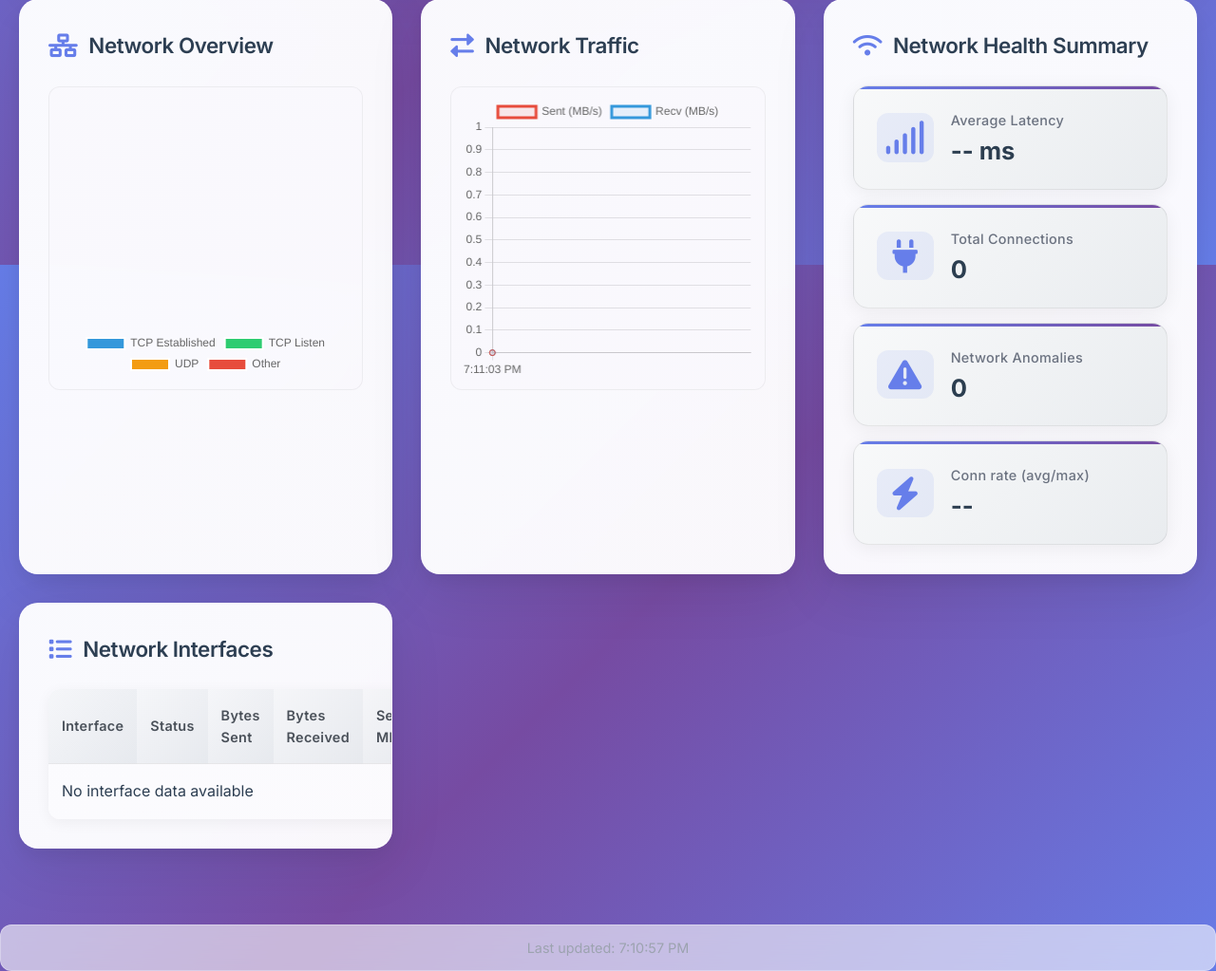
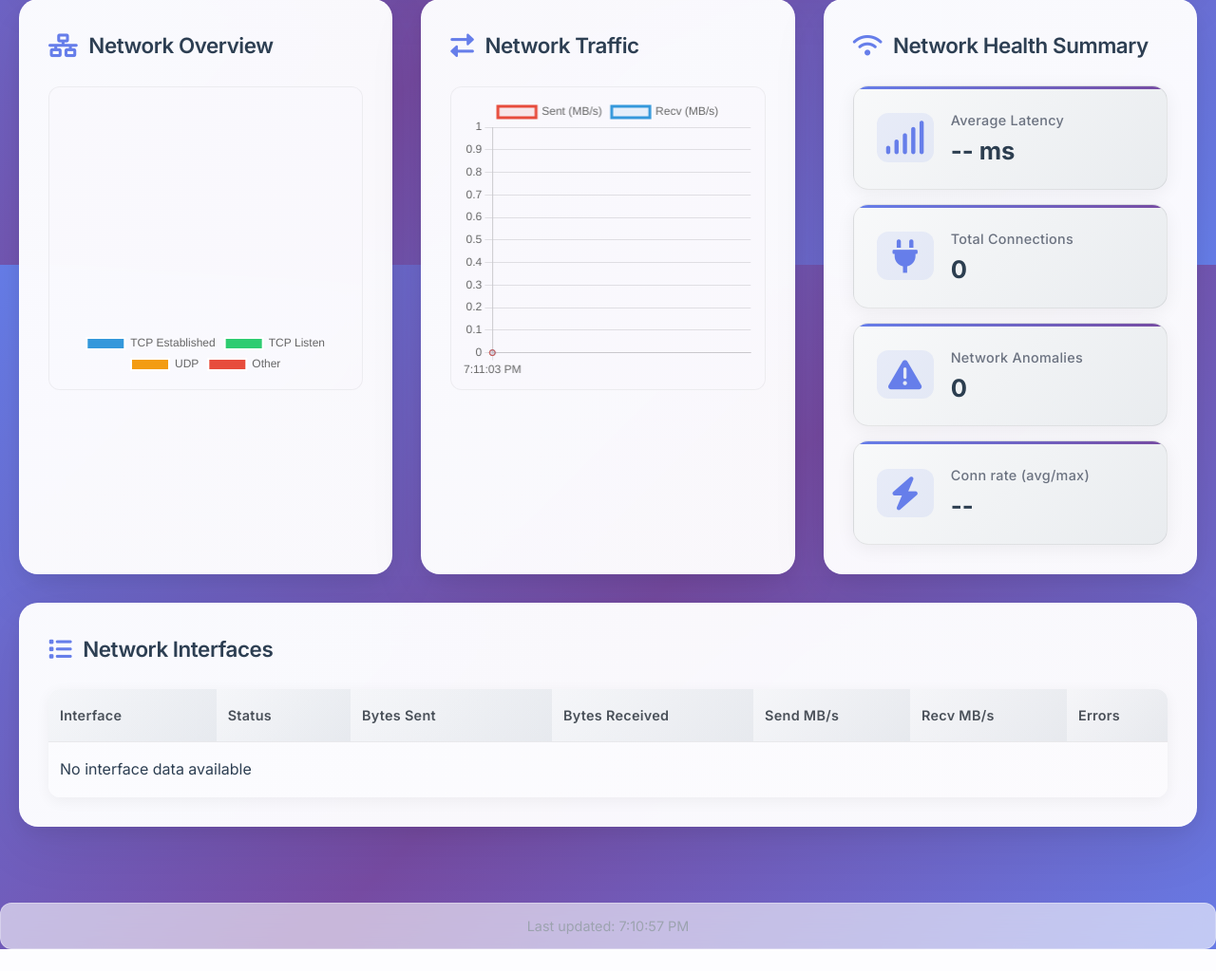
Before and after one commit to AI-Network-Analysis/AINet, a FastAPI app: page /dashboard in a window 1280 px wide, after a click on "Network Metrics". Shown: the part 521-1544 px from the top of the page at 95% size. After the commit the page ends 1521 px from the top, so only its background shows below. Run offline with FastAPI, Linux system fonts and the light colour scheme; data that the repository does not hold is empty.

Commit message:
fix interface table by making it wider

```diff
--- a/dashboard/templates/dashboard.html
+++ b/dashboard/templates/dashboard.html
@@ -1138,13 +1138,51 @@
             border-radius: 12px;
             overflow: hidden;
             box-shadow: 0 4px 15px rgba(0, 0, 0, 0.05);
+            table-layout: fixed;
         }
 
         .interface-table th,
         .interface-table td {
-            padding: 16px 14px;
+            padding: 16px 12px;
             text-align: left;
             border-bottom: 1px solid rgba(224, 224, 224, 0.6);
+            word-wrap: break-word;
+            overflow: hidden;
+        }
+
+        .interface-table th:nth-child(1),
+        .interface-table td:nth-child(1) {
+            width: 15%;
+        }
+
+        .interface-table th:nth-child(2),
+        .interface-table td:nth-child(2) {
+            width: 12%;
+        }
+
+        .interface-table th:nth-child(3),
+        .interface-table td:nth-child(3) {
+            width: 18%;
+        }
+
+        .interface-table th:nth-child(4),
+        .interface-table td:nth-child(4) {
+            width: 18%;
+        }
+
+        .interface-table th:nth-child(5),
+        .interface-table td:nth-child(5) {
+            width: 14%;
+        }
+
+        .interface-table th:nth-child(6),
+        .interface-table td:nth-child(6) {
+            width: 14%;
+        }
+
+        .interface-table th:nth-child(7),
+        .interface-table td:nth-child(7) {
+            width: 9%;
         }
 
         .interface-table th {
@@ -1718,7 +1756,7 @@
                         </div>
                     </div>
                 </div>
-                <div class="card">
+                <div class="card" style="grid-column: 1 / -1; max-width: none;">
                     <h3><i class="fas fa-list"></i> <span id="network-interfaces-title">Network Interfaces</span></h3>
                     <div id="network-interfaces-table">
                         <table class="interface-table">
```
